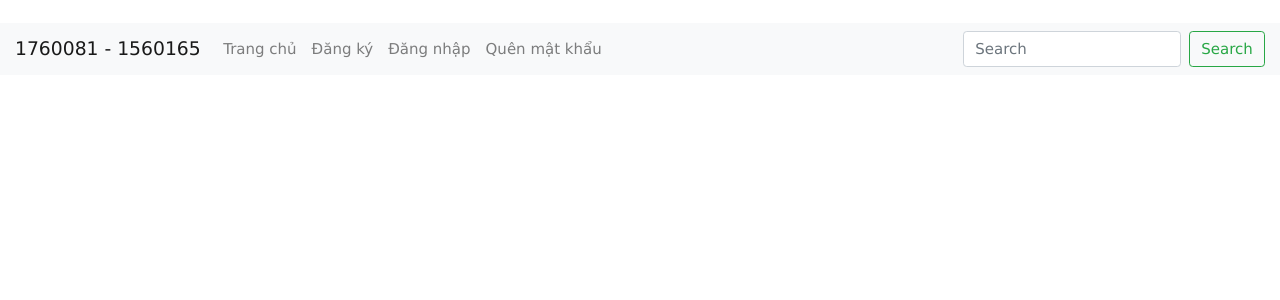
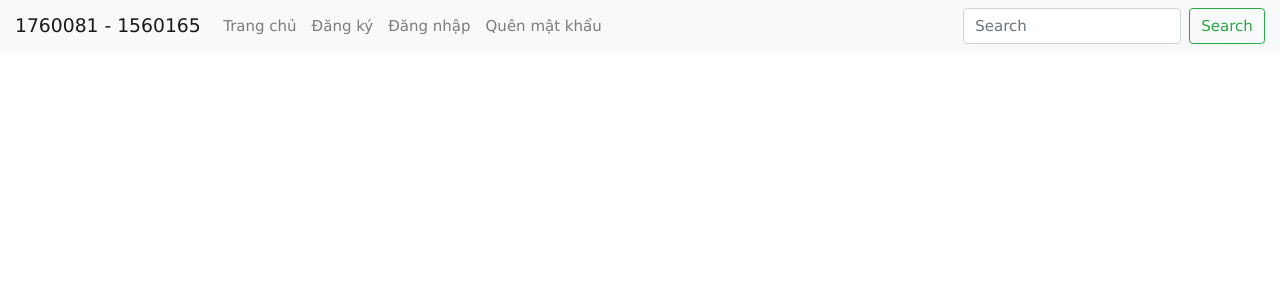
Before and after one commit to ttngoc653/Web1, a PHP site: page /header.php in a window 1280 px wide. Shown: the top 300 px of the page. Run offline with PHP 8.4, Linux system fonts and the light colour scheme; some libraries are stand-ins or nearby versions.

Commit message:
sua fix top header va theem field email o profile

```diff
--- a/header.php
+++ b/header.php
@@ -23,7 +23,7 @@ session_start();
 include "controller/incl.php";
 ?>
   <div style="padding-bottom: 10px;">
-    <header class="navbar navbar-expand-lg navbar-light bg-light">
+    <header class="navbar navbar-expand-lg navbar-light bg-light fixed-top">
       <a class="navbar-brand" href="#">1760081 - 1560165</a>
       <button class="navbar-toggler" type="button" data-toggle="collapse" data-target="#navbarNavAltMarkup" aria-controls="navbarNavAltMarkup" aria-expanded="false" aria-label="Toggle navigation">
         <span class="navbar-toggler-icon"></span>
@@ -174,4 +174,4 @@ include "controller/incl.php";
       ?>
     </header>
   </div>
-  <div style="padding-left: 0.5%; padding-right: 0.5%;">
+  <div style="padding-left: 0.5%; padding-right: 0.5%; margin-top: 2%;">
--- a/profile.php
+++ b/profile.php
@@ -45,6 +45,10 @@ include 'header.php';
       <div class="form-group">
         <label for="phone">Số điện thoại</label>
         <input type="phone" name="phone" class="form-control" id="phone" placeholder="Điền số điện thoại vào đây" required value="<?php echo $infoUser['sdt']; ?>" />
+      </div>
+      <div class="form-group">
+        <label for="phone">Email</label>
+        <input type="mail" name="email" class="form-control" id="mail" placeholder="Điền mail vào đây" required value="<?php echo $infoUser['email']; ?>" disabled />
       </div>
       <div class="custom-file">
         <input type="file" name="avatar" class="custom-file-input" id="avatar" accept="image/*" />
```
Also changed, not shown: 1560165_1760081.txt (renamed from 156065_1760081.txt), README.md, 1 other file.
